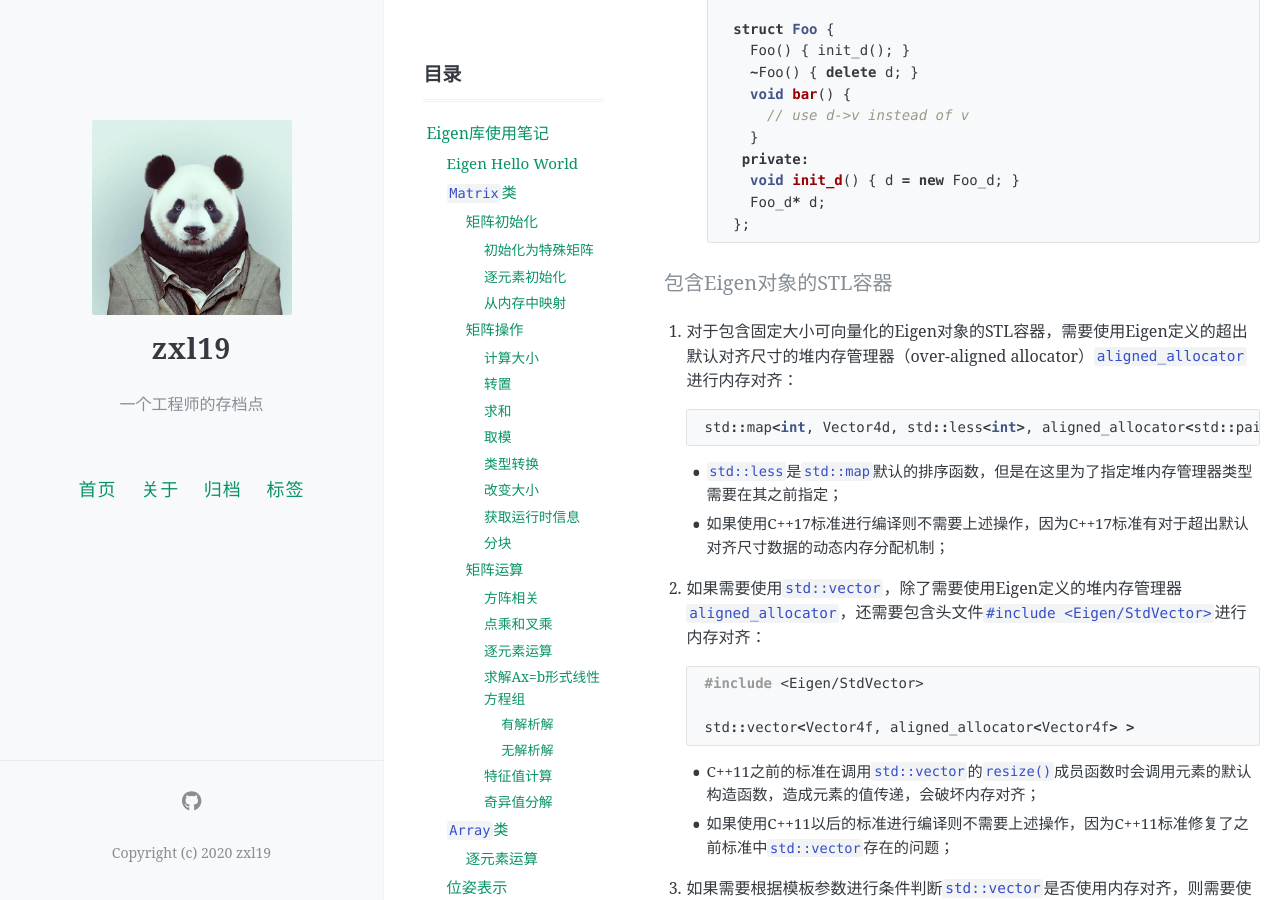
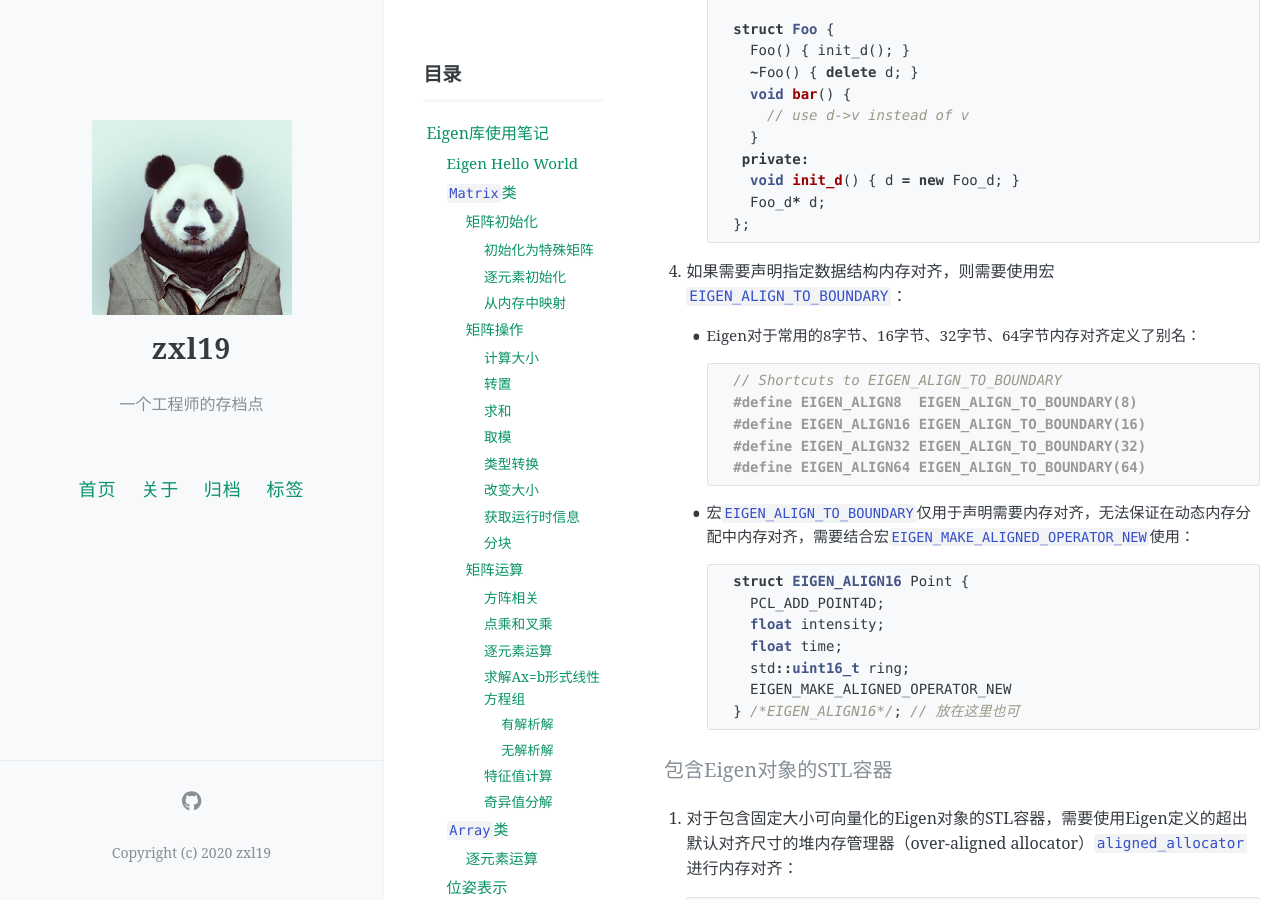
Before and after one commit to zxl19/zxl19.github.io, a Jekyll site: the page built from _posts/2021-08-23-eigen-note.md, in a window 1280 px wide and 900 px high, scrolled down 20137 px. Built offline with Jekyll 4.4.1, drawn with Linux system fonts in a browser that asks for light colours; comment, search, counter and statistics services are not loaded.

Commit message:
Update Posts

````diff
--- a/_posts/2021-08-23-eigen-note.md
+++ b/_posts/2021-08-23-eigen-note.md
@@ -855,6 +855,30 @@ Vector3d trans = trans1 + ratio * (trans2 - trans1);
         };
         ```
 
+4. 如果需要声明指定数据结构内存对齐，则需要使用宏`EIGEN_ALIGN_TO_BOUNDARY`：
+
+    - Eigen对于常用的8字节、16字节、32字节、64字节内存对齐定义了别名：
+
+        ```cpp
+        // Shortcuts to EIGEN_ALIGN_TO_BOUNDARY
+        #define EIGEN_ALIGN8  EIGEN_ALIGN_TO_BOUNDARY(8)
+        #define EIGEN_ALIGN16 EIGEN_ALIGN_TO_BOUNDARY(16)
+        #define EIGEN_ALIGN32 EIGEN_ALIGN_TO_BOUNDARY(32)
+        #define EIGEN_ALIGN64 EIGEN_ALIGN_TO_BOUNDARY(64)
+        ```
+
+    - 宏`EIGEN_ALIGN_TO_BOUNDARY`仅用于声明需要内存对齐，无法保证在动态内存分配中内存对齐，需要结合宏`EIGEN_MAKE_ALIGNED_OPERATOR_NEW`使用：
+
+        ```cpp
+        struct EIGEN_ALIGN16 Point {
+          PCL_ADD_POINT4D;
+          float intensity;
+          float time;
+          std::uint16_t ring;
+          EIGEN_MAKE_ALIGNED_OPERATOR_NEW
+        } /*EIGEN_ALIGN16*/; // 放在这里也可
+        ```
+
 #### 包含Eigen对象的STL容器
 
 1. 对于包含固定大小可向量化的Eigen对象的STL容器，需要使用Eigen定义的超出默认对齐尺寸的堆内存管理器（over-aligned allocator）`aligned_allocator`进行内存对齐：
````
Also changed, not shown: _posts/2021-05-25-figure-plot.md (+8 -3 lines), _posts/2021-05-25-slam-tool.md (+11 -3 lines), _posts/2021-09-15-windows-setup.md (+1 -0 lines).
